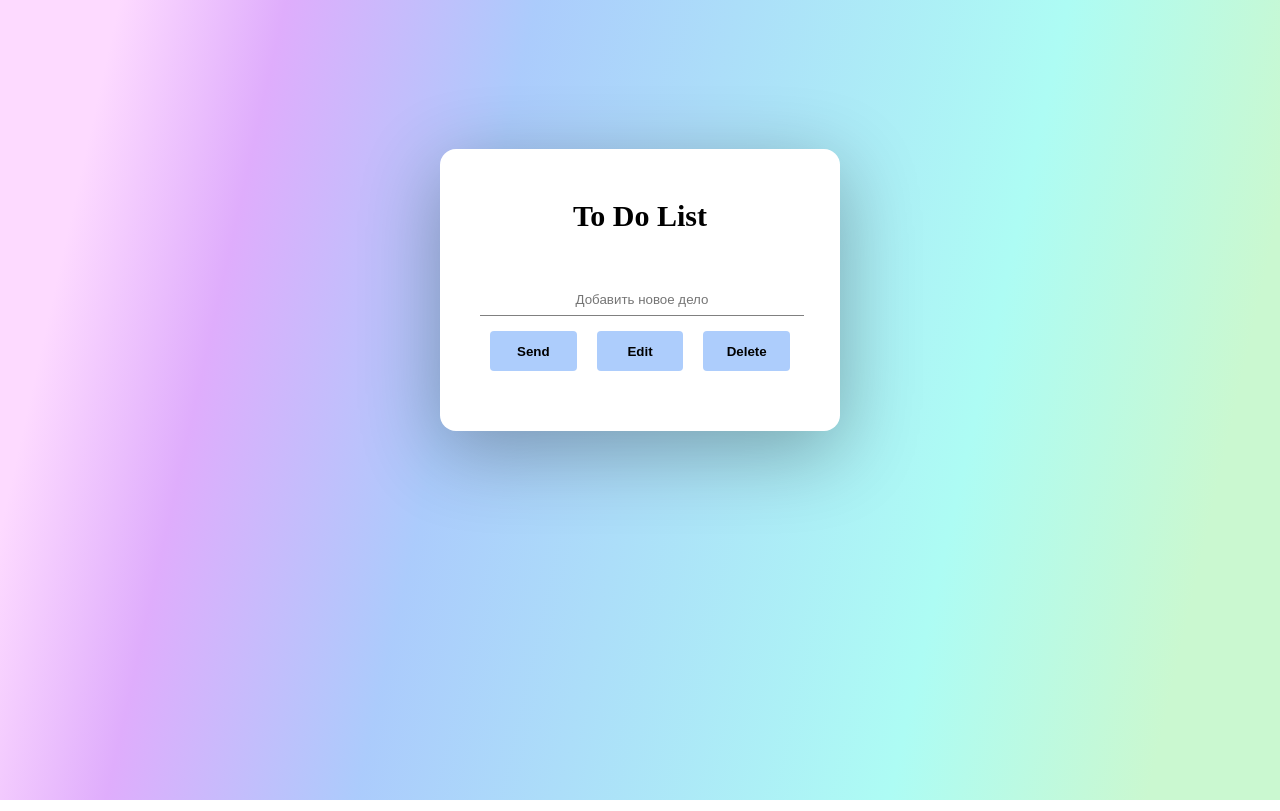
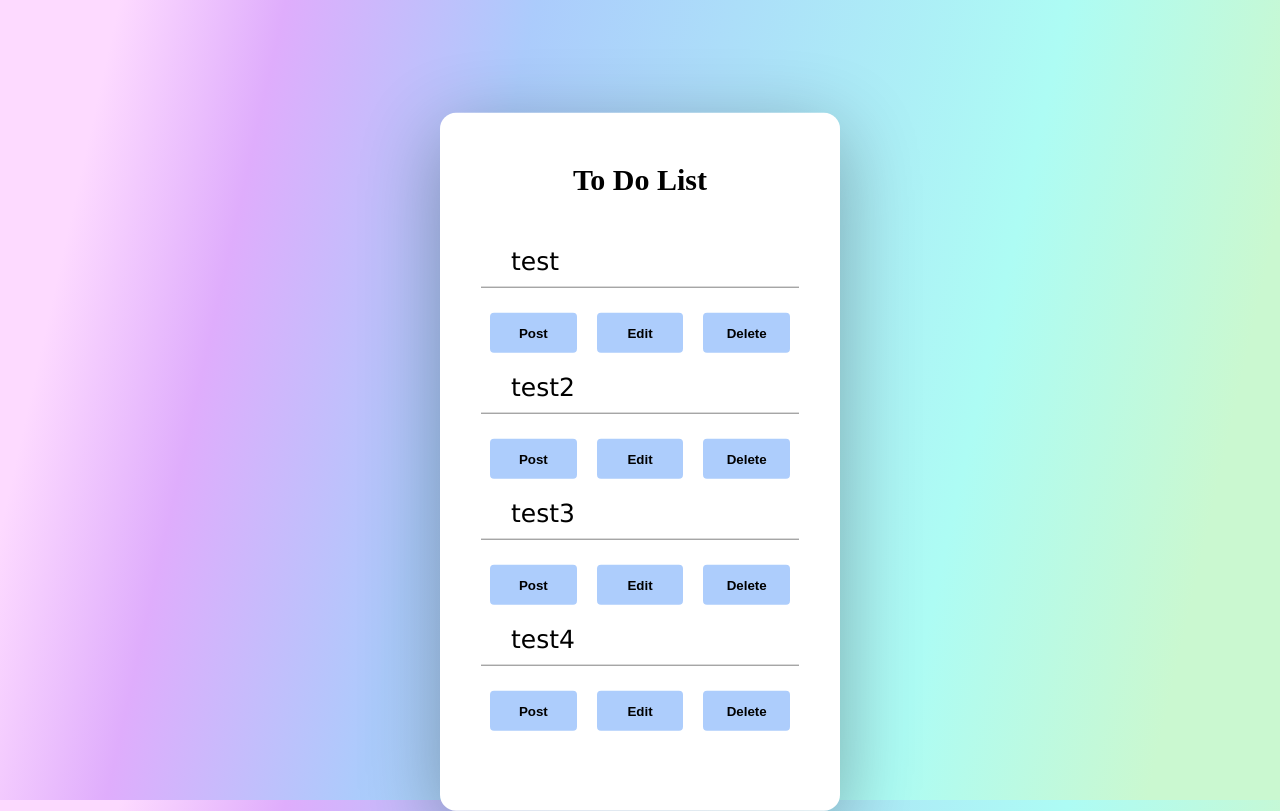
Before and after one commit to Yogurt7v/React-TODOlist, a React (Create React App) app: page / in a window 1280 px wide. Built offline with nearby package versions, Linux system fonts and the light colour scheme.

Commit message:
lets code

```diff
--- a/src/App.css
+++ b/src/App.css
@@ -1,4 +1,5 @@
 body {
+  box-sizing: border-box;
   background-image: linear-gradient(
     102.7deg,
     rgba(253, 218, 255, 1) 8.2%,
@@ -21,14 +22,16 @@ body {
 .App {
   top: 50%;
   left: 50%;
-  transform: translate(0, 50%);
+  transform: translate(0, 15%);
   max-width: 400px;
+  max-height: 50%;
   /* width: 100%; */
   margin: auto;
   background-color: #fff;
   border-radius: 16px;
   font-size: 15px;
-  overflow: hidden;
+  overflow-y: auto;
+  overflow-x: hidden;
   color: #455963;
   box-shadow: 0 20px 80px rgba(0, 0, 0, 0.3);
 }
@@ -40,3 +43,9 @@ h1 {
   color: black;
   margin: 50px 0px;
 }
+
+.AppFooter {
+  margin: 0;
+  padding-bottom: 30px;
+  border-bottom: none;
+}
--- a/src/App.js
+++ b/src/App.js
@@ -1,12 +1,32 @@
 import "./App.css";
 import React from "react";
 import { Post } from "../src/components/post";
+
+const test = [
+  {
+    id: 1,
+    text: "test",
+  },
+  {
+    id: 2,
+    text: "test2",
+  },
+  {
+    id: 3,
+    text: "test3",
+  },
+  {
+    id: 4,
+    text: "test4",
+  },
+];
 
 function App() {
   return (
     <div className="App">
       <h1>To Do List</h1>
-      <Post />
+      <Post array={test} />
+      <p className="AppFooter"></p>
     </div>
   );
 }
--- a/src/components/post.jsx
+++ b/src/components/post.jsx
@@ -1,17 +1,30 @@
 // import { useState } from "react"
 import style from "./post.module.css"
 
-export const Post =()=>{
+export const Post =({array})=>{
 	return (
-		<div className={style.postWrapper}>
-			<input type="text" placeholder="Добавить новое дело"/>
-			<div className={style.postButtons}>
-				<button>Send</button>
-				<button>Edit</button>
-				<button>Delete</button>
-			</div>
+		// <div className={style.postWrapper}>
+		// 	<input type="text" placeholder="Добавить новое дело"/>
+		// 	<div className={style.postButtons}>
+		// 		<button>Post</button>
+		// 		<button>Edit</button>
+		// 		<button>Delete</button>
+		// 	</div>
 
-		</div>
+		// </div>
+
+		array.map((item)=>{
+			return (
+				<div className={style.postWrapper}>
+					<p>{item.text}</p>
+					<div className={style.postButtons}>
+						<button>Post</button>
+						<button>Edit</button>
+						<button>Delete</button>
+					</div>
+				</div>
+			)
+		})
 	)
 }
 
--- a/src/components/post.module.css
+++ b/src/components/post.module.css
@@ -2,7 +2,7 @@
   display: flex;
   flex-direction: column;
   justify-content: space-around;
-  padding: 0 40px 60px 40px;
+  padding: 0 40px 20px 40px;
 }
 
 input {
@@ -17,7 +17,7 @@ input {
 }
 
 input:focus-visible {
-  border: 1px solid grey;
+  border: 0.5px solid grey;
   border-radius: 4px;
 }
 
@@ -37,3 +37,22 @@ button {
   height: 40px;
   font-weight: 700;
 }
+
+p {
+  display: flex;
+  margin: auto;
+  justify-content: flex-start;
+  padding-left: 30px;
+  padding-bottom: 10px;
+  font-family: "Lucida Sans", "Lucida Sans Regular", "Lucida Grande",
+    "Lucida Sans Unicode", Geneva, Verdana, sans-serif;
+  font-weight: 400;
+  font-size: 25px;
+  color: black;
+  outline: none;
+  width: 90%;
+  border: none;
+  border-bottom: 0.5px solid grey;
+  height: 30px;
+  margin-bottom: 25px;
+}
```
